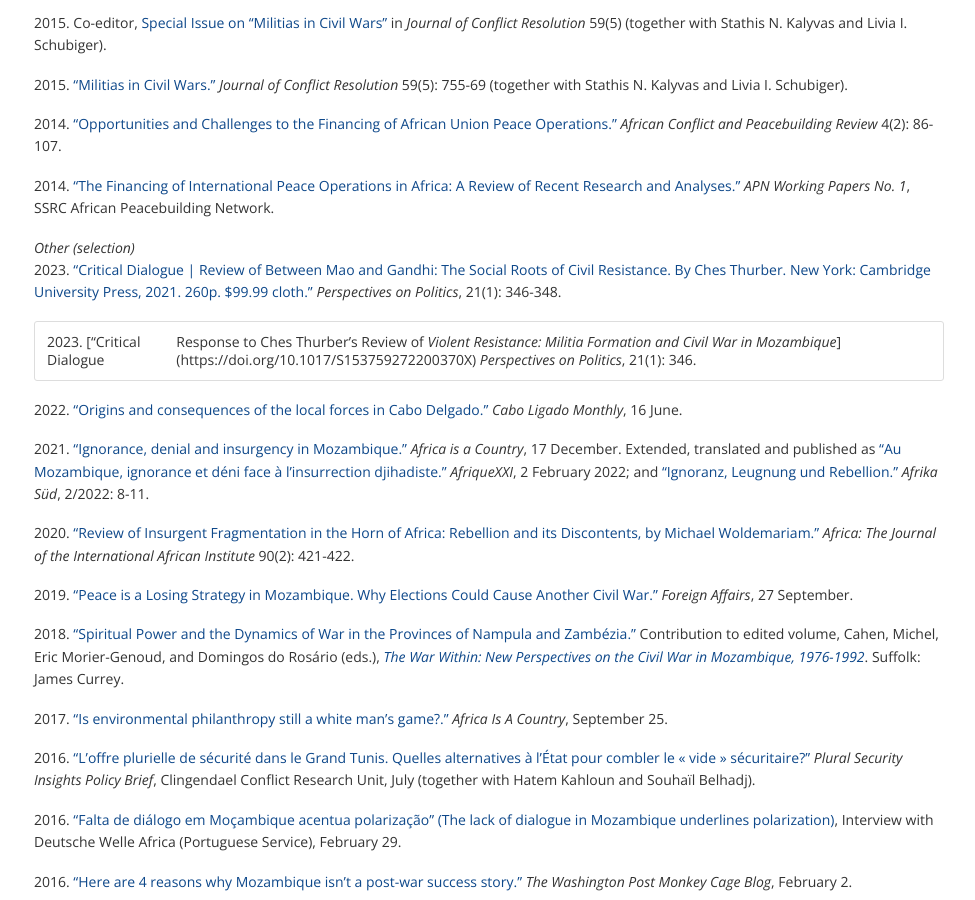
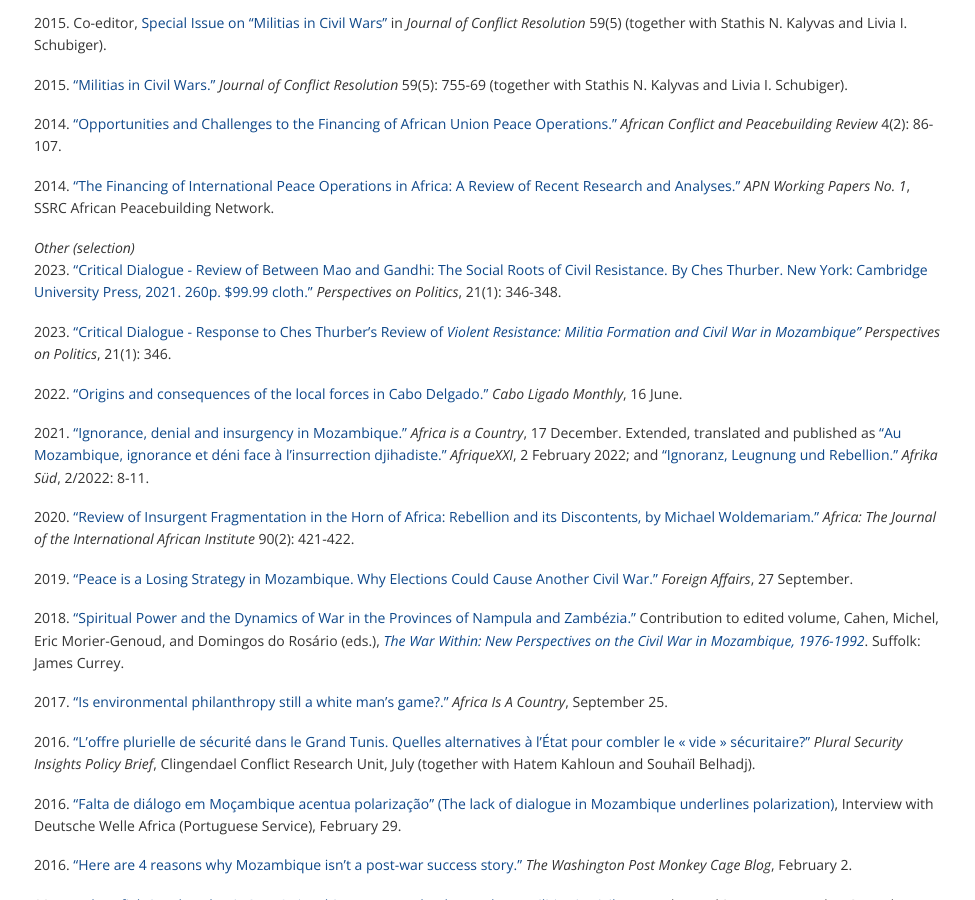
Before and after one commit to corinnajentzsch/corinnajentzsch.github.io, a Jekyll site: the page built from publications.md, in a window 1280 px wide and 900 px high, scrolled down 791 px. Shown: the whole window, without its empty margins (151-1126 px from the left). Built offline with Jekyll 4.4.1, drawn with Linux system fonts in a browser that asks for light colours.

Commit message:
Update publications.md

```diff
--- a/publications.md
+++ b/publications.md
@@ -29,9 +29,9 @@ _Peer-reviewed_
 2014\. ["The Financing of International Peace Operations in Africa: A Review of Recent Research and Analyses."](webarchive.ssrc.org/working-papers/APN_WorkingPapers01_Jentzsch.pdf "APN WorkingPapers 01 Jentzsch") _APN Working Papers No. 1_, SSRC African Peacebuilding Network.
 
 _Other (selection)_
-2023\. ["Critical Dialogue | Review of Between Mao and Gandhi: The Social Roots of Civil Resistance. By Ches Thurber. New York: Cambridge University Press, 2021. 260p. $99.99 cloth."](https://doi.org/10.1017/S1537592722003942) _Perspectives on Politics_, 21(1): 346-348.
+2023\. ["Critical Dialogue - Review of Between Mao and Gandhi: The Social Roots of Civil Resistance. By Ches Thurber. New York: Cambridge University Press, 2021. 260p. $99.99 cloth."](https://doi.org/10.1017/S1537592722003942) _Perspectives on Politics_, 21(1): 346-348.
 
-2023\. ["Critical Dialogue | Response to Ches Thurber’s Review of _Violent Resistance: Militia Formation and Civil War in Mozambique_](https://doi.org/10.1017/S153759272200370X) _Perspectives on Politics_, 21(1): 346.
+2023\. ["Critical Dialogue - Response to Ches Thurber’s Review of _Violent Resistance: Militia Formation and Civil War in Mozambique"_](https://doi.org/10.1017/S153759272200370X) _Perspectives on Politics_, 21(1): 346.
 
 2022\. ["Origins and consequences of the local forces in Cabo Delgado."](https://www.caboligado.com/monthly-reports/cabo-ligado-monthly-may-2022) _Cabo Ligado Monthly_, 16 June.
 
```
